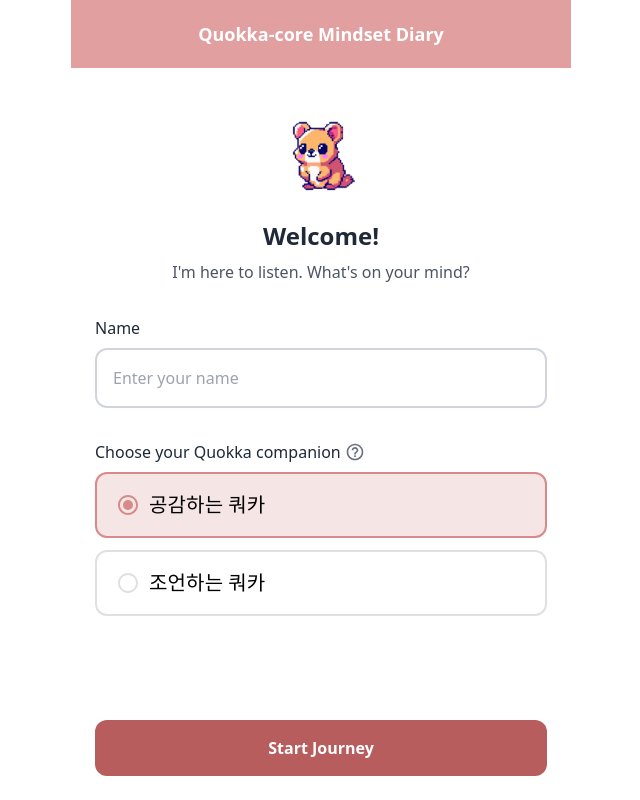
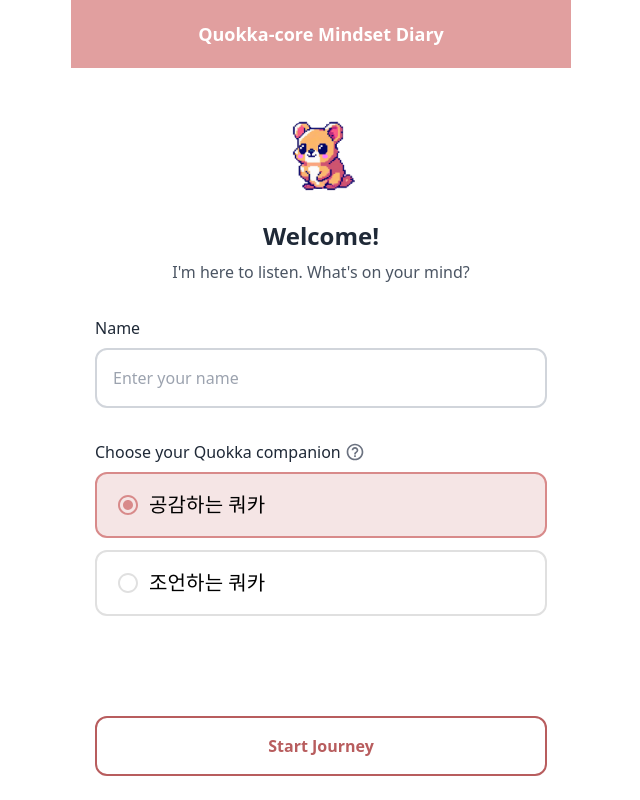
Before and after one commit to team18-aws-hackathon/team18-aws-hackathon, a React (Vite) app in the folder 1. code/front/: page / in a window 1280 px wide. Shown: the whole page, without its empty margins (319-959 px from the left). Built offline with nearby package versions, Linux system fonts and the light colour scheme.

Commit message:
feat: user name store, print

```diff
--- a/1. code/front/src/App.tsx
+++ b/1. code/front/src/App.tsx
@@ -12,8 +12,10 @@ function App() {
   const [currentPage, setCurrentPage] = useState<
     'welcome' | 'diary' | 'loading' | 'response'
   >('welcome');
+  const [userName, setUserName] = useState<string>('');
 
-  const handleWelcomeComplete = () => {
+  const handleWelcomeComplete = (name: string) => {
+    setUserName(name);
     setCurrentPage('diary');
   };
 
@@ -41,7 +43,7 @@ function App() {
         <LoadingPage onComplete={handleLoadingComplete} />
       )}
       {currentPage === 'response' && (
-        <QuokkaResponsePage onHome={handleBackToWelcome} />
+        <QuokkaResponsePage onHome={handleBackToWelcome} userName={userName} />
       )}
     </ThemeProvider>
   );
--- a/1. code/front/src/pages/QuokkaResponsePage.tsx
+++ b/1. code/front/src/pages/QuokkaResponsePage.tsx
@@ -7,9 +7,10 @@ import diaryImage006 from '@/assets/diary-20240901-003.png';
 
 interface QuokkaResponsePageProps {
   onHome: () => void;
+  userName?: string;
 }
 
-export const QuokkaResponsePage = ({ onHome }: QuokkaResponsePageProps) => {
+export const QuokkaResponsePage = ({ onHome, userName }: QuokkaResponsePageProps) => {
   const [currentImage, setCurrentImage] = useState('');
   const [isPlaying, setIsPlaying] = useState(false);
   const [currentTime, setCurrentTime] = useState(0);
@@ -123,6 +124,7 @@ export const QuokkaResponsePage = ({ onHome }: QuokkaResponsePageProps) => {
             </div>
 
             <p className="text-white text-base">
+              {userName ? `${userName}아 그런 일이 있었구나. ` : ''}
               Thank you for sharing your thoughts with me today! I can see that
               you're going through a lot right now. Remember that it's
               completely normal to feel this way, and you're doing great by
--- a/1. code/front/src/pages/WelcomePage.tsx
+++ b/1. code/front/src/pages/WelcomePage.tsx
@@ -11,7 +11,7 @@ import { HelpOutline } from '@mui/icons-material';
 import diaryImage from '@/assets/diary-20240901-004.png';
 
 interface WelcomePageProps {
-  onComplete: () => void;
+  onComplete: (userName: string, quokkaType: 'F' | 'T') => void;
 }
 
 export const WelcomePage = ({ onComplete }: WelcomePageProps) => {
@@ -134,7 +134,12 @@ export const WelcomePage = ({ onComplete }: WelcomePageProps) => {
 
         {/* Start Button */}
         <div className="mt-auto">
-          <Button fullWidth variant="rose" onClick={onComplete}>
+          <Button
+            fullWidth
+            variant="rose"
+            onClick={() => name.trim() && onComplete(name.trim(), selectedQuokka)}
+            className={!name.trim() ? 'bg-white border-2 border-accent-400 text-accent-400 cursor-not-allowed' : ''}
+          >
             Start Journey
           </Button>
         </div>
```
